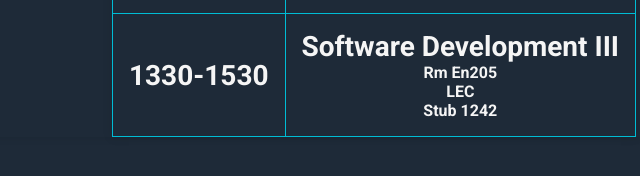
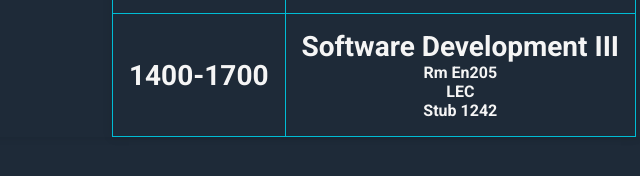
Before and after one commit to VinceAL-9/Class-Schedule-for-2025-2026, a plain HTML site: page schedules by day/friday.html in a window 1280 px wide. Shown: the part 796-972 px from the top of the page, 266-906 px from the left. Drawn offline with Linux system fonts and the light colour scheme.

Commit message:
update friday schedule

```diff
--- a/schedules by day/friday.html
+++ b/schedules by day/friday.html
@@ -45,7 +45,7 @@
                         </td>
                     </tr>
                     <tr>
-                        <td><h3>1330-1530</h3></td>
+                        <td><h3>1400-1700</h3></td>
                         <td>
                             <h3>Software Development III</h3>
                             <h4>Rm En205</h4>
```
